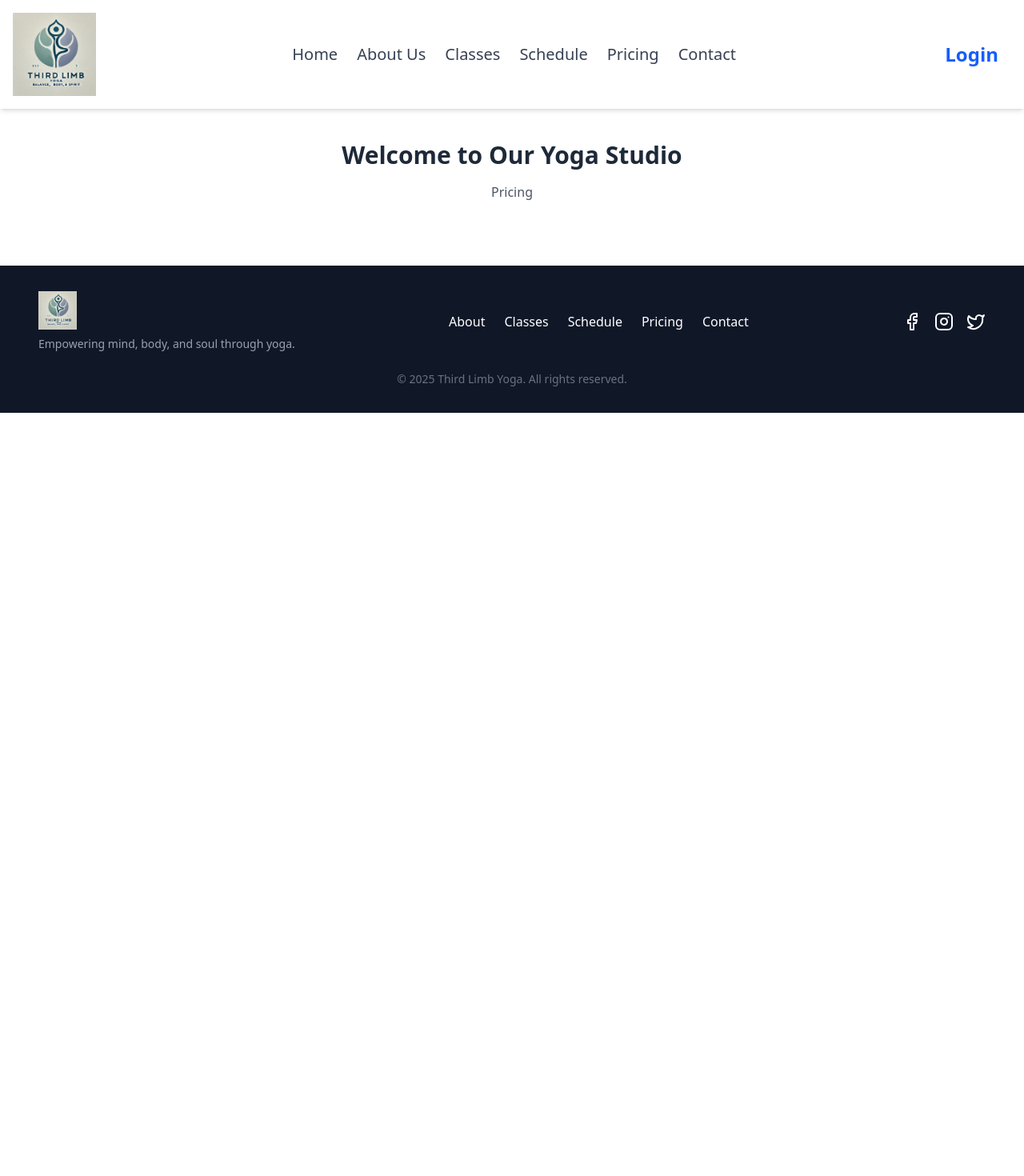
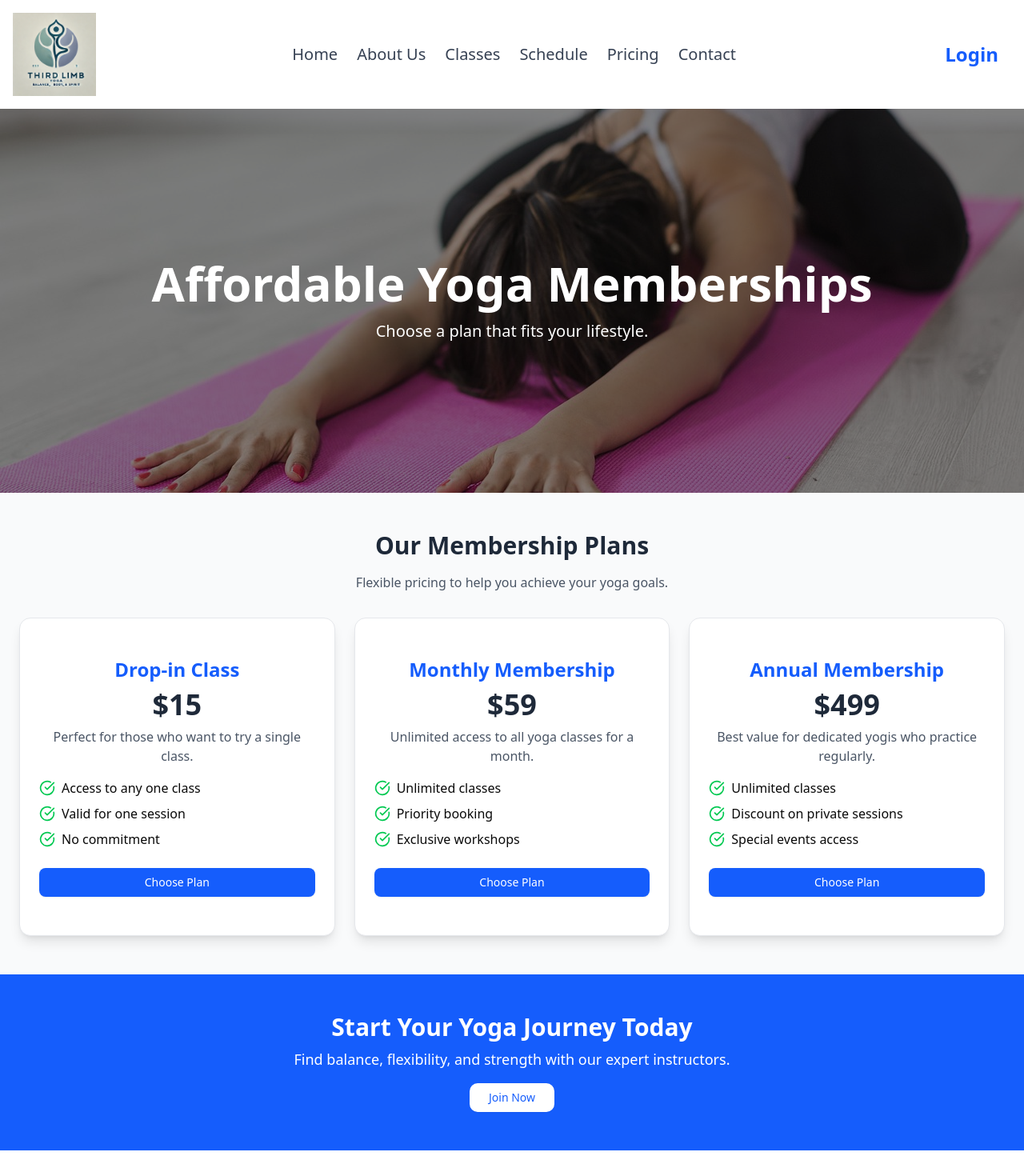
Before and after one commit to shripalp/ai-yoga-frontend, a React (Vite) app: page /pricing in a window 1280 px wide. Shown: the top 1470 px of the page at 80% size. Before the commit the page ends 800 px from the top, so only its background shows below. Built offline with nearby package versions, Linux system fonts and the light colour scheme; no server answers.

Commit message:
pricing and contact pages added

```diff
--- a/src/pages/About.jsx
+++ b/src/pages/About.jsx
@@ -43,9 +43,9 @@ const About = () => {
 
                     <div className="mt-8 grid grid-cols-1 md:grid-cols-3 gap-6">
                         {/* Instructor 1 */}
-                        <Card className="shadow-lg">
+                        <Card className="shadow-lg invisible">
                             <CardContent className="p-6">
-                                <img src="/instructor1.jpg" alt="Instructor" className="w-32 h-32 mx-auto rounded-full" />
+                                <img src="/instructor1.jpg" alt="Instructor" className="w-48 h-48 mx-auto rounded-full" />
                                 <h3 className="text-xl font-semibold mt-4">Emma Thompson</h3>
                                 <p className="text-gray-600">Expert in Vinyasa & Mindfulness</p>
                             </CardContent>
@@ -54,16 +54,16 @@ const About = () => {
                         {/* Instructor 2 */}
                         <Card className="shadow-lg">
                             <CardContent className="p-6">
-                                <img src="/instructor2.jpg" alt="Instructor" className="w-32 h-32 mx-auto rounded-full" />
-                                <h3 className="text-xl font-semibold mt-4">Raj Patel</h3>
-                                <p className="text-gray-600">Hatha Yoga Specialist</p>
+                                <img src="/instructor2.jpg" alt="Instructor" className="w-48 h-48 mx-auto rounded-full" />
+                                <h3 className="text-xl font-semibold mt-4">Shripal Parikh, e-RYT 200h</h3>
+                                <p className="text-gray-600">Yoga Instructor</p>
                             </CardContent>
                         </Card>
 
                         {/* Instructor 3 */}
-                        <Card className="shadow-lg">
+                        <Card className="shadow-lg invisible">
                             <CardContent className="p-6">
-                                <img src="/instructor3.jpg" alt="Instructor" className="w-32 h-32 mx-auto rounded-full" />
+                                <img src="/instructor3.jpg" alt="Instructor" className="w-48 h-48 mx-auto rounded-full" />
                                 <h3 className="text-xl font-semibold mt-4">Sophia Lee</h3>
                                 <p className="text-gray-600">Restorative & Healing Yoga</p>
                             </CardContent>
--- a/src/pages/Contact.jsx
+++ b/src/pages/Contact.jsx
@@ -1,8 +1,127 @@
+import { Button } from "@/components/ui/button";
+import { Card, CardContent } from "@/components/ui/card";
+import { Mail, MapPin, Phone } from "lucide-react";
+import { useState } from "react";
+
 const Contact = () => {
+    const [formData, setFormData] = useState({ name: "", email: "", message: "" });
+
+    const handleChange = (e) => {
+        setFormData({ ...formData, [e.target.name]: e.target.value });
+    };
+
+    const handleSubmit = (e) => {
+        e.preventDefault();
+        alert("Message sent! We will get back to you soon.");
+        setFormData({ name: "", email: "", message: "" });
+    };
+
     return (
-        <div className="container mx-auto text-center p-10">
-            <h1 className="text-3xl font-bold text-gray-800">Welcome to Our Yoga Studio</h1>
-            <p className="text-gray-600 mt-4">Contact</p>
+        <div className="bg-gray-50 min-h-screen">
+            {/* Hero Section */}
+            <div
+                className="relative h-[60vh] flex items-center justify-center text-center bg-cover bg-center"
+                style={{ backgroundImage: "url('/yoga-classes.jpg')" }}
+            >
+                <div className="absolute inset-0 bg-black opacity-50"></div>
+                <div className="relative z-10 text-white px-6 md:px-12">
+                    <h1 className="text-4xl md:text-6xl font-bold">Get in Touch</h1>
+                    <p className="mt-4 text-lg md:text-xl">We’d love to hear from you! Contact us for any inquiries.</p>
+                </div>
+            </div>
+
+            {/* Contact Information */}
+            <div className="container mx-auto px-6 py-12 text-center">
+                <h2 className="text-3xl font-bold text-gray-800">Our Contact Details</h2>
+                <p className="text-gray-600 mt-4">Reach out to us anytime – we're here to help.</p>
+
+                <div className="mt-8 grid grid-cols-1 md:grid-cols-3 gap-6">
+                    {/* Email */}
+                    <Card className="shadow-lg">
+                        <CardContent className="p-6 flex flex-col items-center">
+                            <Mail className="text-blue-600 w-10 h-10" />
+                            <h3 className="text-xl font-semibold mt-4">Email</h3>
+                            <p className="text-gray-600 mt-2">info@thirdlimbyoga.com</p>
+                        </CardContent>
+                    </Card>
+
+                    {/* Phone */}
+                    <Card className="shadow-lg">
+                        <CardContent className="p-6 flex flex-col items-center">
+                            <Phone className="text-green-600 w-10 h-10" />
+                            <h3 className="text-xl font-semibold mt-4">Phone</h3>
+                            <p className="text-gray-600 mt-2">+1 (123) 456-7890</p>
+                        </CardContent>
+                    </Card>
+
+                    {/* Location */}
+                    <Card className="shadow-lg">
+                        <CardContent className="p-6 flex flex-col items-center">
+                            <MapPin className="text-red-600 w-10 h-10" />
+                            <h3 className="text-xl font-semibold mt-4">Location</h3>
+                            <p className="text-gray-600 mt-2">123 Yoga Street, Calgary, Canada</p>
+                        </CardContent>
+                    </Card>
+                </div>
+            </div>
+
+            {/* Contact Form */}
+            <div className="container mx-auto px-6 py-12">
+                <h2 className="text-3xl font-bold text-gray-800 text-center">Send Us a Message</h2>
+                <p className="text-gray-600 mt-4 text-center">Fill out the form below, and we’ll get back to you soon.</p>
+
+                <form onSubmit={handleSubmit} className="mt-8 max-w-2xl mx-auto bg-white p-6 shadow-lg rounded-lg">
+                    <div className="mb-4">
+                        <label className="block text-gray-700 font-semibold">Name</label>
+                        <input
+                            type="text"
+                            name="name"
+                            value={formData.name}
+                            onChange={handleChange}
+                            className="w-full px-4 py-2 mt-2 border rounded-lg focus:outline-none focus:ring-2 focus:ring-blue-400"
+                            required
+                        />
+                    </div>
+                    <div className="mb-4">
+                        <label className="block text-gray-700 font-semibold">Email</label>
+                        <input
+                            type="email"
+                            name="email"
+                            value={formData.email}
+                            onChange={handleChange}
+                            className="w-full px-4 py-2 mt-2 border rounded-lg focus:outline-none focus:ring-2 focus:ring-blue-400"
+                            required
+                        />
+                    </div>
+                    <div className="mb-4">
+                        <label className="block text-gray-700 font-semibold">Message</label>
+                        <textarea
+                            name="message"
+                            value={formData.message}
+                            onChange={handleChange}
+                            rows="4"
+                            className="w-full px-4 py-2 mt-2 border rounded-lg focus:outline-none focus:ring-2 focus:ring-blue-400"
+                            required
+                        />
+                    </div>
+                    <Button type="submit" className="w-full bg-blue-600 text-white hover:bg-blue-700">
+                        Send Message
+                    </Button>
+                </form>
+            </div>
+
+            {/* Google Map */}
+            <div className="container mx-auto px-6 py-12 text-center">
+                <h2 className="text-3xl font-bold text-gray-800">Find Us on the Map</h2>
+                <div className="mt-6">
+                    <iframe
+                        className="w-full h-80 rounded-lg shadow-lg"
+                        src="https://www.google.com/maps/embed?pb=!1m18!1m12!1m3!1d23752.482184497768!2d-114.0718832!3d51.0447335!2m3!1f0!2f0!3f0!3m2!1i1024!2i768!4f13.1!3m3!1m2!1s0x537170038bf9db9b%3A0xe0eb1c4e9f4d6ae6!2sCalgary%2C+Canada!5e0!3m2!1sen!2sca!4v1618276311613!5m2!1sen!2sca"
+                        allowFullScreen
+                        loading="lazy"
+                    ></iframe>
+                </div>
+            </div>
         </div>
     );
 };
--- a/src/pages/Pricing.jsx
+++ b/src/pages/Pricing.jsx
@@ -1,8 +1,82 @@
+import { Button } from "@/components/ui/button";
+import { Card, CardContent } from "@/components/ui/card";
+import { CheckCircle } from "lucide-react";
+
+const pricingPlans = [
+    {
+        name: "Drop-in Class",
+        price: "$15",
+        description: "Perfect for those who want to try a single class.",
+        features: ["Access to any one class", "Valid for one session", "No commitment"],
+    },
+    {
+        name: "Monthly Membership",
+        price: "$59",
+        description: "Unlimited access to all yoga classes for a month.",
+        features: ["Unlimited classes", "Priority booking", "Exclusive workshops"],
+    },
+    {
+        name: "Annual Membership",
+        price: "$499",
+        description: "Best value for dedicated yogis who practice regularly.",
+        features: ["Unlimited classes", "Discount on private sessions", "Special events access"],
+    },
+];
+
 const Pricing = () => {
     return (
-        <div className="container mx-auto text-center p-10">
-            <h1 className="text-3xl font-bold text-gray-800">Welcome to Our Yoga Studio</h1>
-            <p className="text-gray-600 mt-4">Pricing</p>
+        <div className="bg-gray-50 min-h-screen">
+            {/* Hero Section */}
+            <div
+                className="relative h-[60vh] flex items-center justify-center text-center bg-cover bg-center"
+                style={{ backgroundImage: "url('/yoga-classes.jpg')" }}
+            >
+                <div className="absolute inset-0 bg-black opacity-50"></div>
+                <div className="relative z-10 text-white px-6 md:px-12">
+                    <h1 className="text-4xl md:text-6xl font-bold">Affordable Yoga Memberships</h1>
+                    <p className="mt-4 text-lg md:text-xl">Choose a plan that fits your lifestyle.</p>
+                </div>
+            </div>
+
+            {/* Pricing Section */}
+            <div className="container mx-auto px-6 py-12 text-center">
+                <h2 className="text-3xl font-bold text-gray-800">Our Membership Plans</h2>
+                <p className="text-gray-600 mt-4">Flexible pricing to help you achieve your yoga goals.</p>
+
+                <div className="mt-8 grid grid-cols-1 md:grid-cols-3 gap-6">
+                    {pricingPlans.map((plan, index) => (
+                        <Card key={index} className="shadow-lg border border-gray-200 bg-white">
+                            <CardContent className="p-6">
+                                <h3 className="text-2xl font-semibold text-blue-600">{plan.name}</h3>
+                                <p className="text-gray-800 text-4xl font-bold mt-2">{plan.price}</p>
+                                <p className="text-gray-600 mt-2">{plan.description}</p>
+
+                                <ul className="mt-4 text-left space-y-2">
+                                    {plan.features.map((feature, i) => (
+                                        <li key={i} className="flex items-center">
+                                            <CheckCircle className="text-green-500 w-5 h-5 mr-2" />
+                                            {feature}
+                                        </li>
+                                    ))}
+                                </ul>
+
+                                <Button className="mt-6 bg-blue-600 text-white hover:bg-blue-700 w-full">
+                                    Choose Plan
+                                </Button>
+                            </CardContent>
+                        </Card>
+                    ))}
+                </div>
+            </div>
+
+            {/* Call to Action */}
+            <div className="bg-blue-600 text-white text-center py-12">
+                <h2 className="text-3xl font-bold">Start Your Yoga Journey Today</h2>
+                <p className="mt-2 text-lg">Find balance, flexibility, and strength with our expert instructors.</p>
+                <Button className="mt-4 bg-white text-blue-600 px-6 py-3 rounded-lg hover:bg-gray-200">
+                    Join Now
+                </Button>
+            </div>
         </div>
     );
 };
```
Also changed, not shown: public/instructor2.jpg (added).
